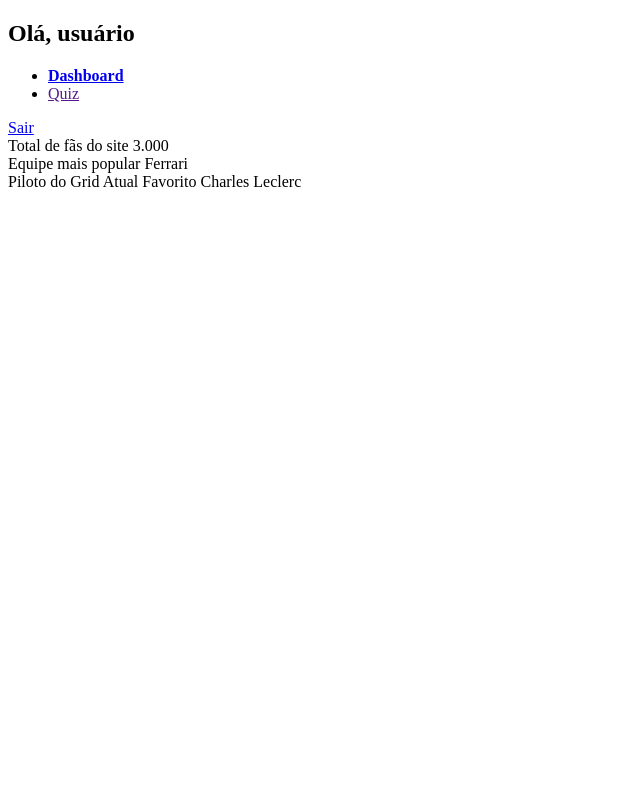
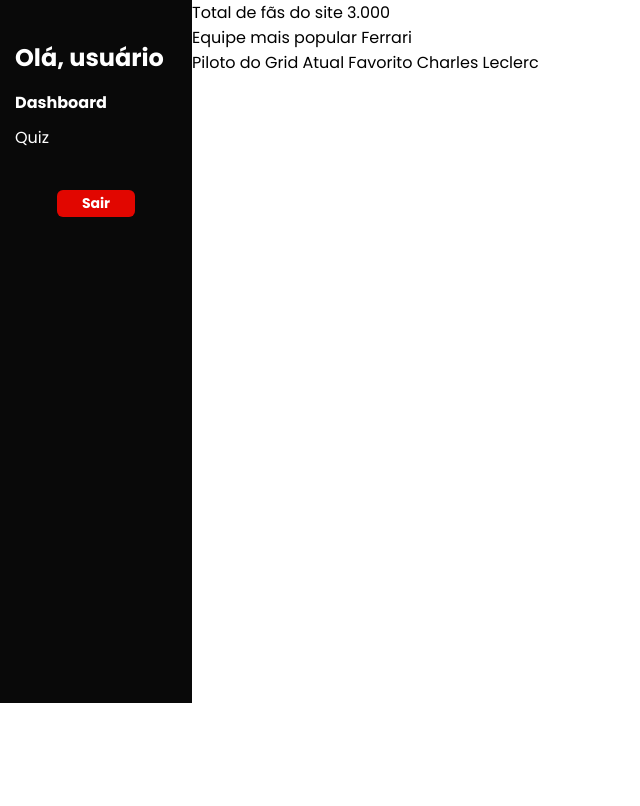
Before and after one commit to carloslsilva01/projeto-f1, a website: page public/dashboard.html in a window 1280 px wide. Shown: the whole page, without its empty margins (0-640 px from the left). Drawn offline with nearby package versions, Linux system fonts and the light colour scheme.

Commit message:
Adição CSS do Menu - Tela Dashboard

```diff
--- /dev/null
+++ b/public/css/dashboard.css
@@ -0,0 +1,59 @@
+main {
+    display: flex;
+}
+
+.menu {
+    background-color: #090909;
+    width: 15%;
+    display: flex;
+    flex-direction: column;
+    gap: 15px;
+    color: white;
+    padding: 40px 15px;
+}
+
+.menu ul li {
+    margin-bottom: 10px;
+}
+
+
+.link-menu {
+    position: relative;
+    display: inline-block;
+    color: white;
+    transition: 0.4s;
+}
+
+.link-menu::after {
+    content: "";
+    position: absolute;
+    left: 0;
+    bottom: -4px;
+    width: 0%;
+    height: 2px;
+    background-color: #E10600;
+    transition: 0.4s;
+}
+
+.link-menu:hover::after {
+    width: 100%;
+}
+
+.container-principal {
+    width: 85%;
+    display: flex;
+    flex-direction: column;
+}
+
+.btn-sair {
+    margin-top: 15px;
+    align-self: center;
+    text-align: center;
+    width: max-content;
+    background-color: #E10600;
+    padding: 3px 25px;
+    border-radius: 6px;
+    color: white;
+    font-weight: bold;
+    font-size: 14px;
+}
--- a/public/dashboard.html
+++ b/public/dashboard.html
@@ -5,14 +5,16 @@
     <meta name="viewport" content="width=device-width, initial-scale=1.0">
     <title>Dashboard | Radar F1</title>
     <script src="https://cdn.jsdelivr.net/npm/chart.js"></script>
+    <link rel="stylesheet" href="./css/style.css">
+    <link rel="stylesheet" href="./css/dashboard.css">
 </head>
 <body onload="carregar()">
     <main>
         <section class="menu">
             <h2 class="texto-menu">Olá, <span id="nome_usuario">-</span></h2>
             <ul>
-                <li><a href="dashboard.html"><strong>Dashboard</strong></a></li>
-                <li><a href="">Quiz</a></li>
+                <li><a href="dashboard.html" class="link-menu"><strong>Dashboard</strong></a></li>
+                <li><a href="" class="link-menu">Quiz</a></li>
             </ul>
             <a class="btn-sair" href="index.html">Sair</a>
         </section>
```
